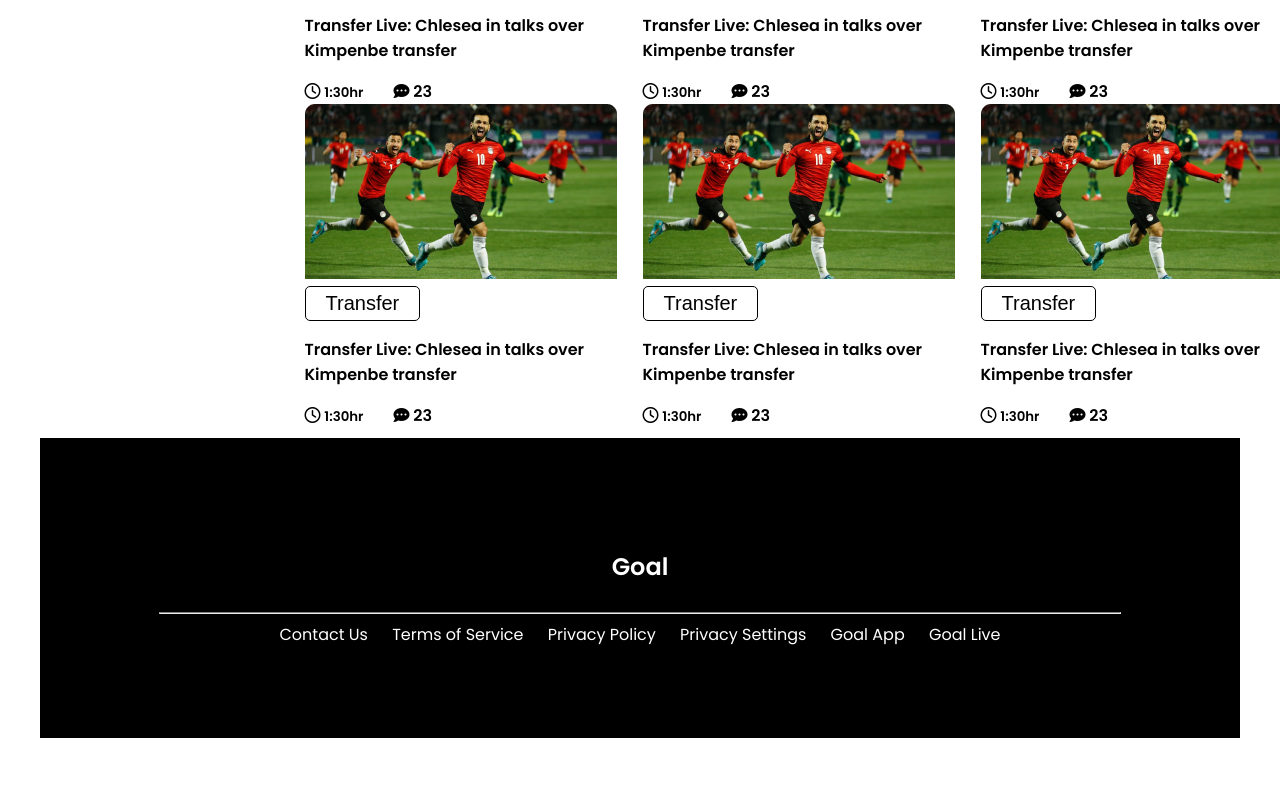
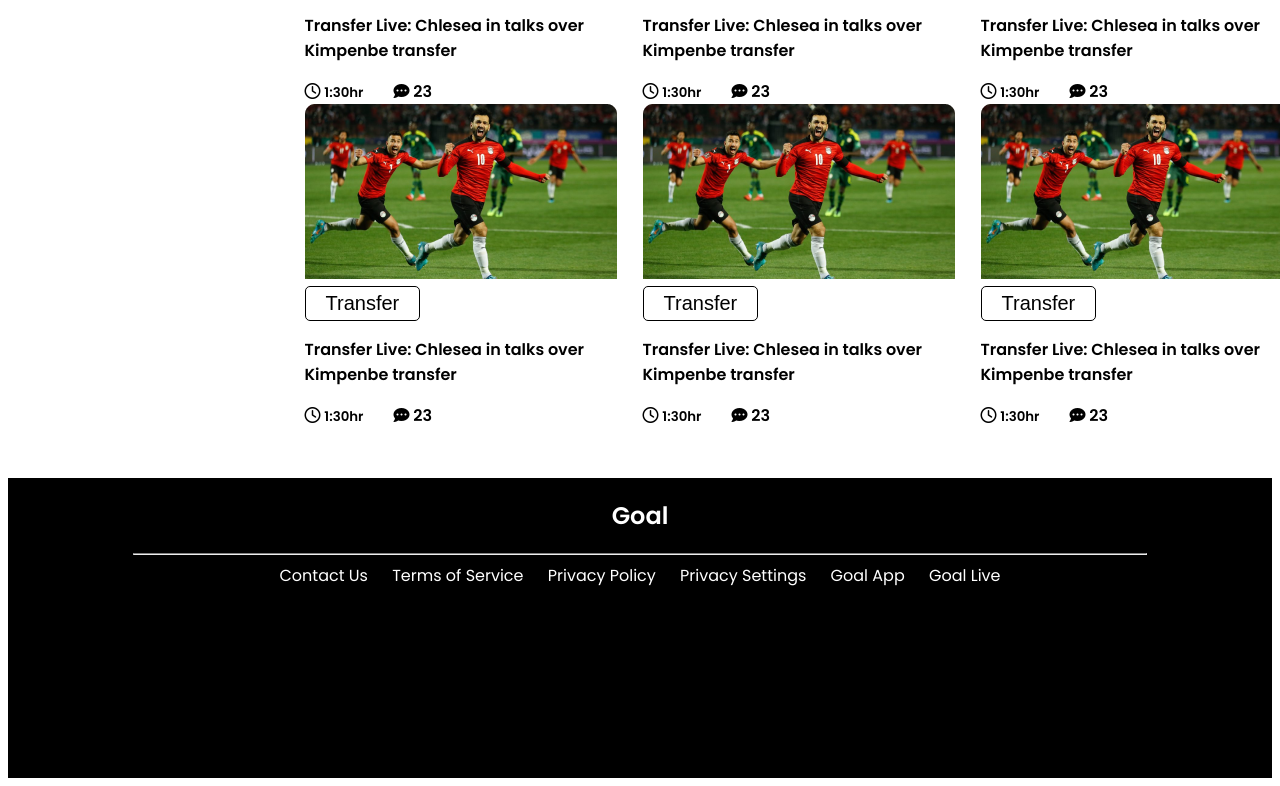
Before and after one commit to SharmiNMooN/world-cup, a plain HTML site: page index.html in a window 1280 px wide. Shown: the part 1248-2034 px from the top of the page. Before the commit the page ends 2004 px from the top, so only its background shows below. Drawn offline with Linux system fonts and the light colour scheme.

Commit message:
footer done

```diff
--- a/styles/style.css
+++ b/styles/style.css
@@ -132,14 +132,11 @@ main {
 .footer-content {
   background-color: black;
   color: white;
-  width: 1200px;
+  width: 100%;
   height: 300px;
-  display: flex;
   text-align: center;
-  flex-direction: column;
-  margin: 10px auto;
+  margin-top: 50px;
   justify-content: center;
-  display: inline-flex;
 }
 
 ul {
```
